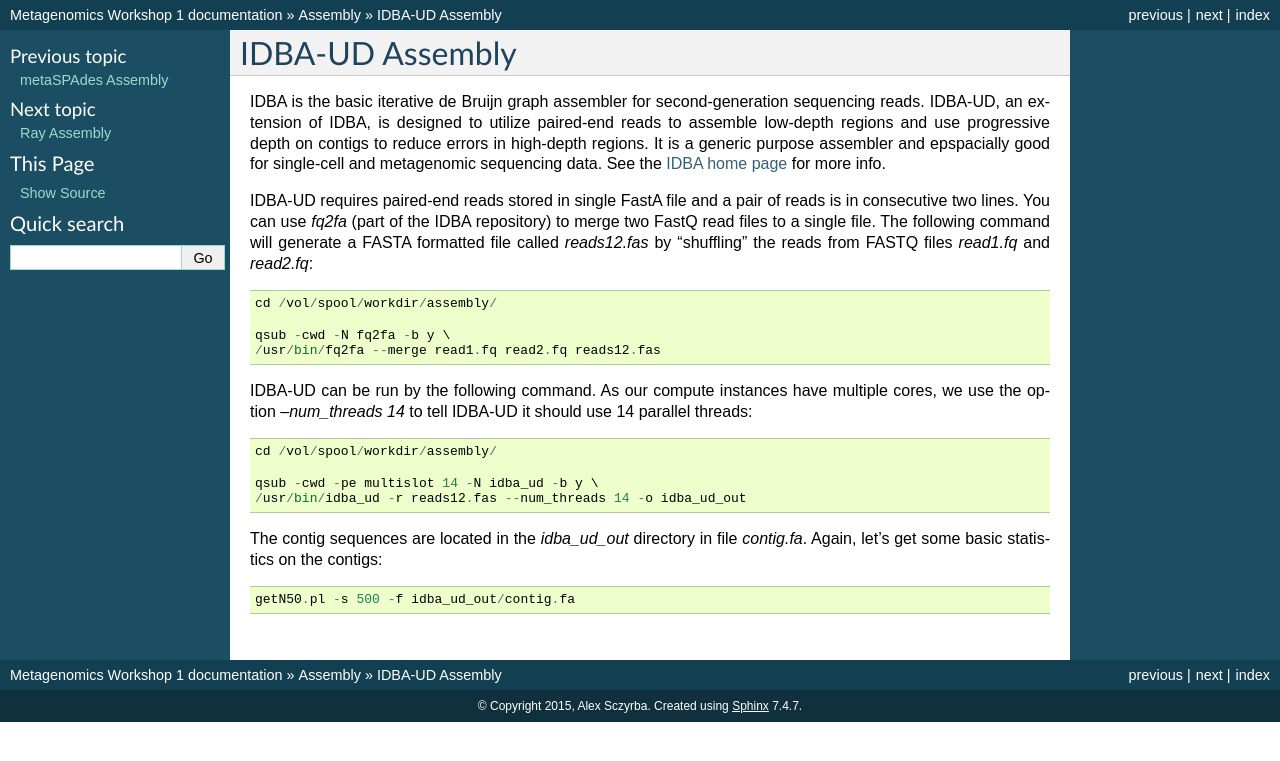
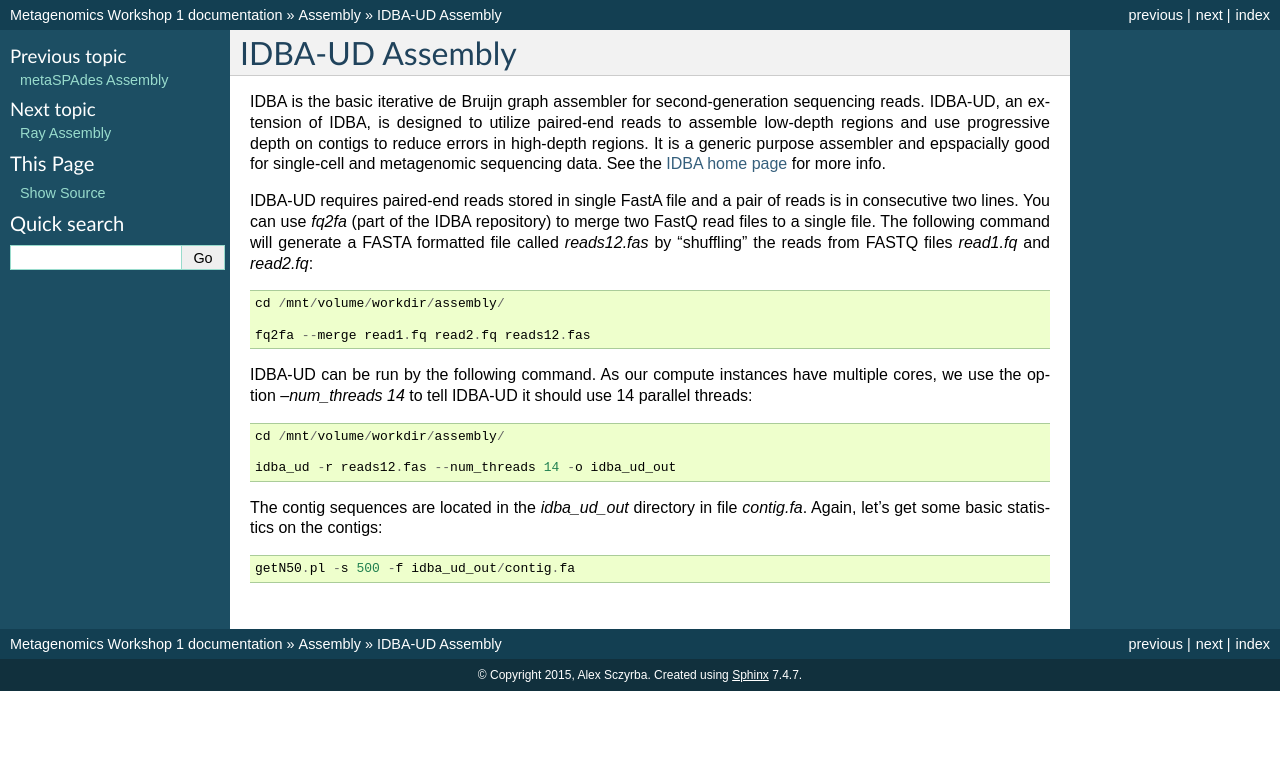
Before and after one commit to metagenomics/metagenomics-workshop, a Sphinx documentation site: the page built from docs/assembly/idba_ud.rst, in a window 1280 px wide. Shown: the top 761 px of the page. Built offline with Sphinx 7.4.7, drawn with Linux system fonts in a browser that asks for light colours.

Commit message:
changed paths

```diff
--- a/docs/assembly/idba_ud.rst
+++ b/docs/assembly/idba_ud.rst
@@ -17,19 +17,17 @@ called `reads12.fas` by "shuffling" the reads from FASTQ files
 `read1.fq` and `read2.fq`::
 
 
-  cd /vol/spool/workdir/assembly/
+  cd /mnt/volume/workdir/assembly/
 
-  qsub -cwd -N fq2fa -b y \
-  /usr/bin/fq2fa --merge read1.fq read2.fq reads12.fas
+  fq2fa --merge read1.fq read2.fq reads12.fas
 
 IDBA-UD can be run by the following command. As our compute instances
 have multiple cores, we use the option `--num_threads 14` to tell
 IDBA-UD it should use 14 parallel threads::
 
-  cd /vol/spool/workdir/assembly/
+  cd /mnt/volume/workdir/assembly/
 
-  qsub -cwd -pe multislot 14 -N idba_ud -b y \
-  /usr/bin/idba_ud -r reads12.fas --num_threads 14 -o idba_ud_out
+  idba_ud -r reads12.fas --num_threads 14 -o idba_ud_out
 
 The contig sequences are located in the `idba_ud_out` directory in file `contig.fa`. Again, let's get some  basic statistics on the contigs::
 
```
